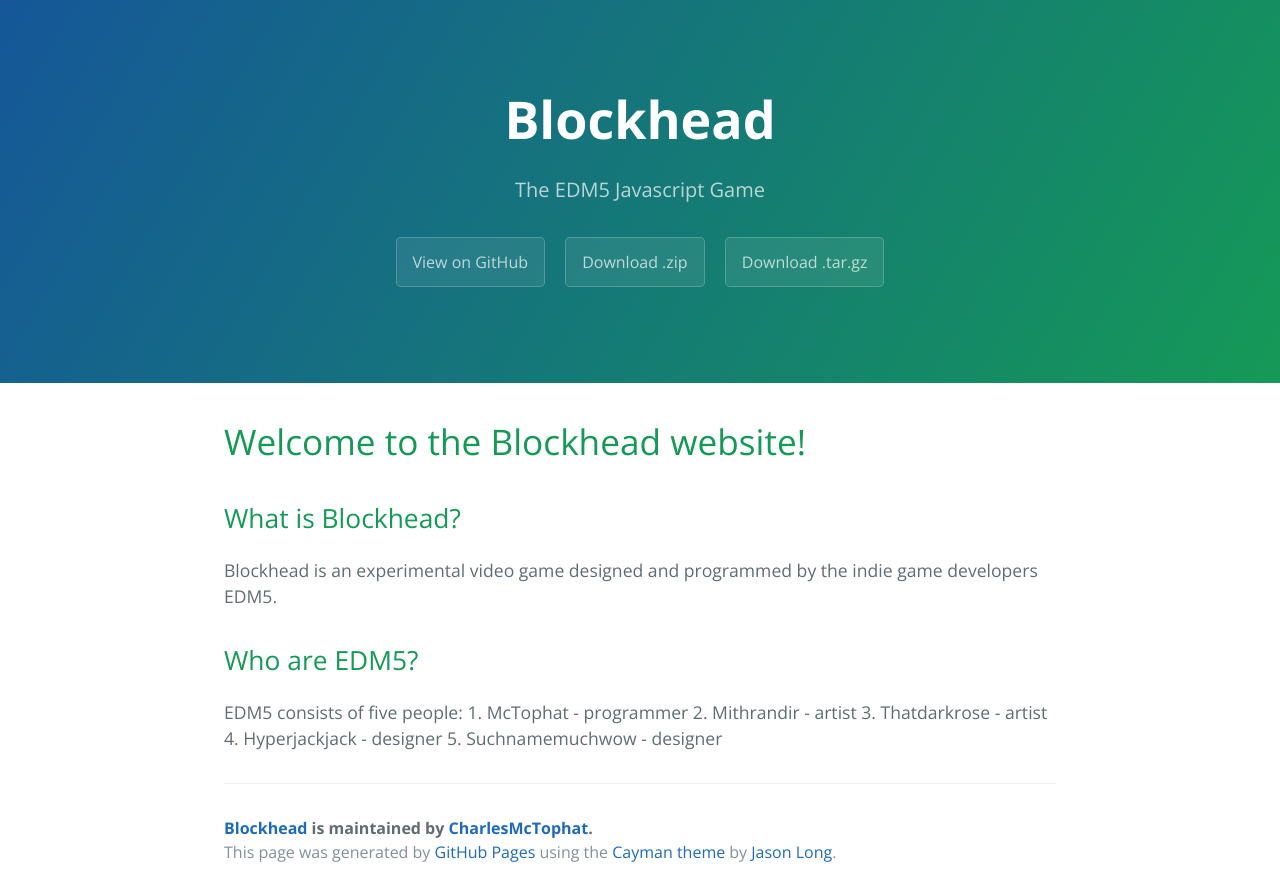
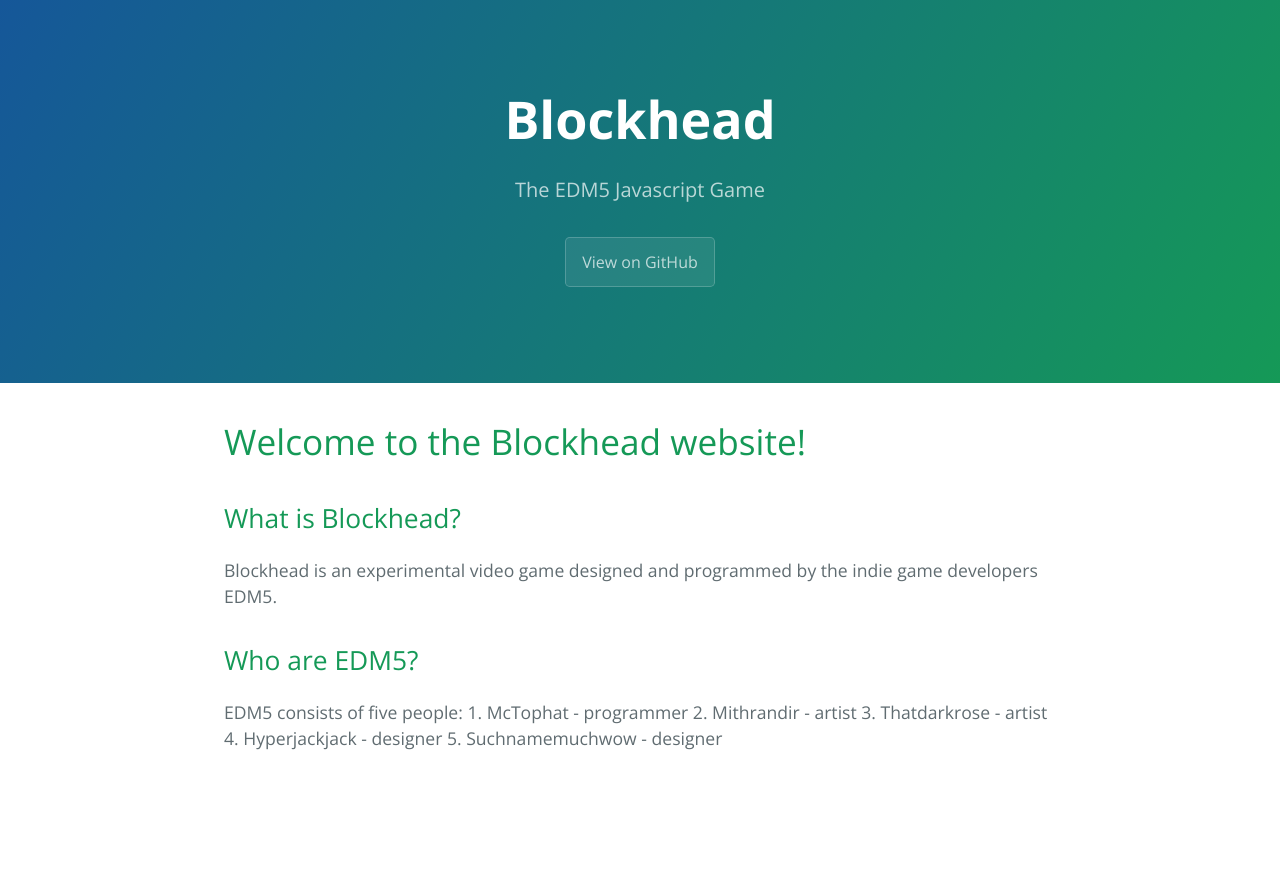
Before and after one commit to EDM5/Blockhead, a plain HTML site: page index.html in a window 1280 px wide. After the commit the page ends 801 px from the top, so only its background shows below. Drawn offline with nearby package versions, Linux system fonts and the light colour scheme.

Commit message:
Update index.html

```diff
--- a/index.html
+++ b/index.html
@@ -2,7 +2,7 @@
 <html lang="en-us">
   <head>
     <meta charset="UTF-8">
-    <title>Blockhead by CharlesMcTophat</title>
+    <title>Blockhead by EDM5</title>
     <meta name="viewport" content="width=device-width, initial-scale=1">
     <link rel="stylesheet" type="text/css" href="stylesheets/normalize.css" media="screen">
     <link href='http://fonts.googleapis.com/css?family=Open+Sans:400,700' rel='stylesheet' type='text/css'>
@@ -14,8 +14,6 @@
       <h1 class="project-name">Blockhead</h1>
       <h2 class="project-tagline">The EDM5 Javascript Game</h2>
       <a href="https://github.com/CharlesMcTophat/Blockhead" class="btn">View on GitHub</a>
-      <a href="https://github.com/CharlesMcTophat/Blockhead/zipball/master" class="btn">Download .zip</a>
-      <a href="https://github.com/CharlesMcTophat/Blockhead/tarball/master" class="btn">Download .tar.gz</a>
     </section>
 
     <section class="main-content">
@@ -36,13 +34,6 @@
 3. Thatdarkrose - artist
 4. Hyperjackjack - designer
 5. Suchnamemuchwow - designer</p>
-
-      <footer class="site-footer">
-        <span class="site-footer-owner"><a href="https://github.com/CharlesMcTophat/Blockhead">Blockhead</a> is maintained by <a href="https://github.com/CharlesMcTophat">CharlesMcTophat</a>.</span>
-
-        <span class="site-footer-credits">This page was generated by <a href="https://pages.github.com">GitHub Pages</a> using the <a href="https://github.com/jasonlong/cayman-theme">Cayman theme</a> by <a href="https://twitter.com/jasonlong">Jason Long</a>.</span>
-      </footer>
-
     </section>
 
 
```
